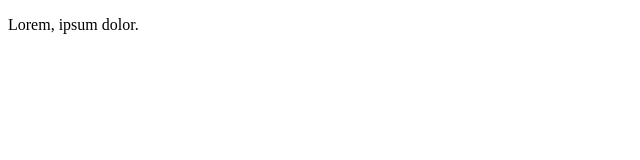
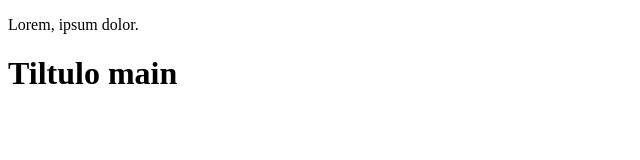
Before and after one commit to kachamozo/eliminar-repo, a plain HTML site: page index.html in a window 1280 px wide. Shown: the whole page, without its empty margins (0-640 px from the left). Drawn offline with Linux system fonts and the light colour scheme.

Commit message:
index main

```diff
--- a/index.html
+++ b/index.html
@@ -8,5 +8,6 @@
 	</head>
 	<body>
 		<p>Lorem, ipsum dolor.</p>
+		<h1>Tiltulo main</h1>
 	</body>
 </html>
```
